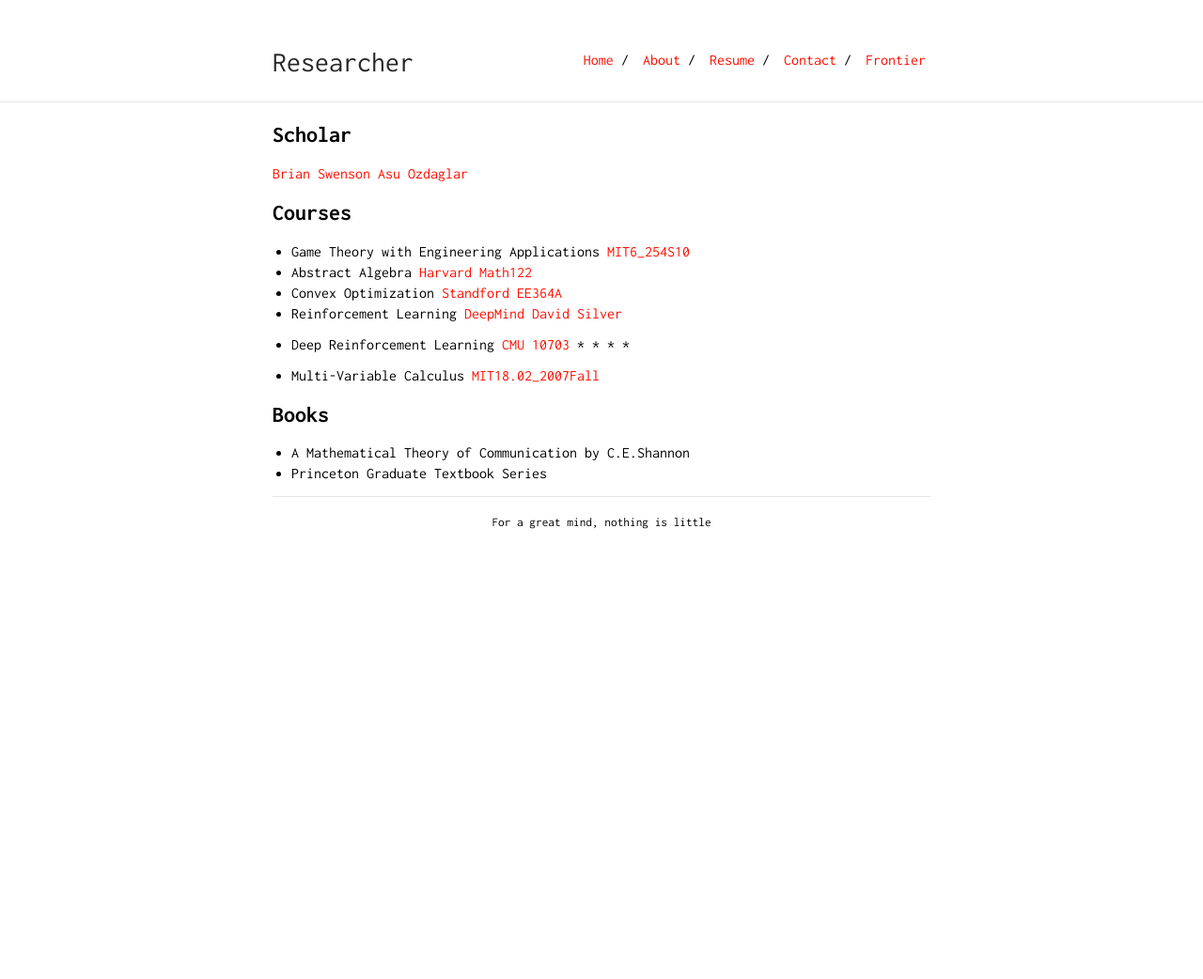
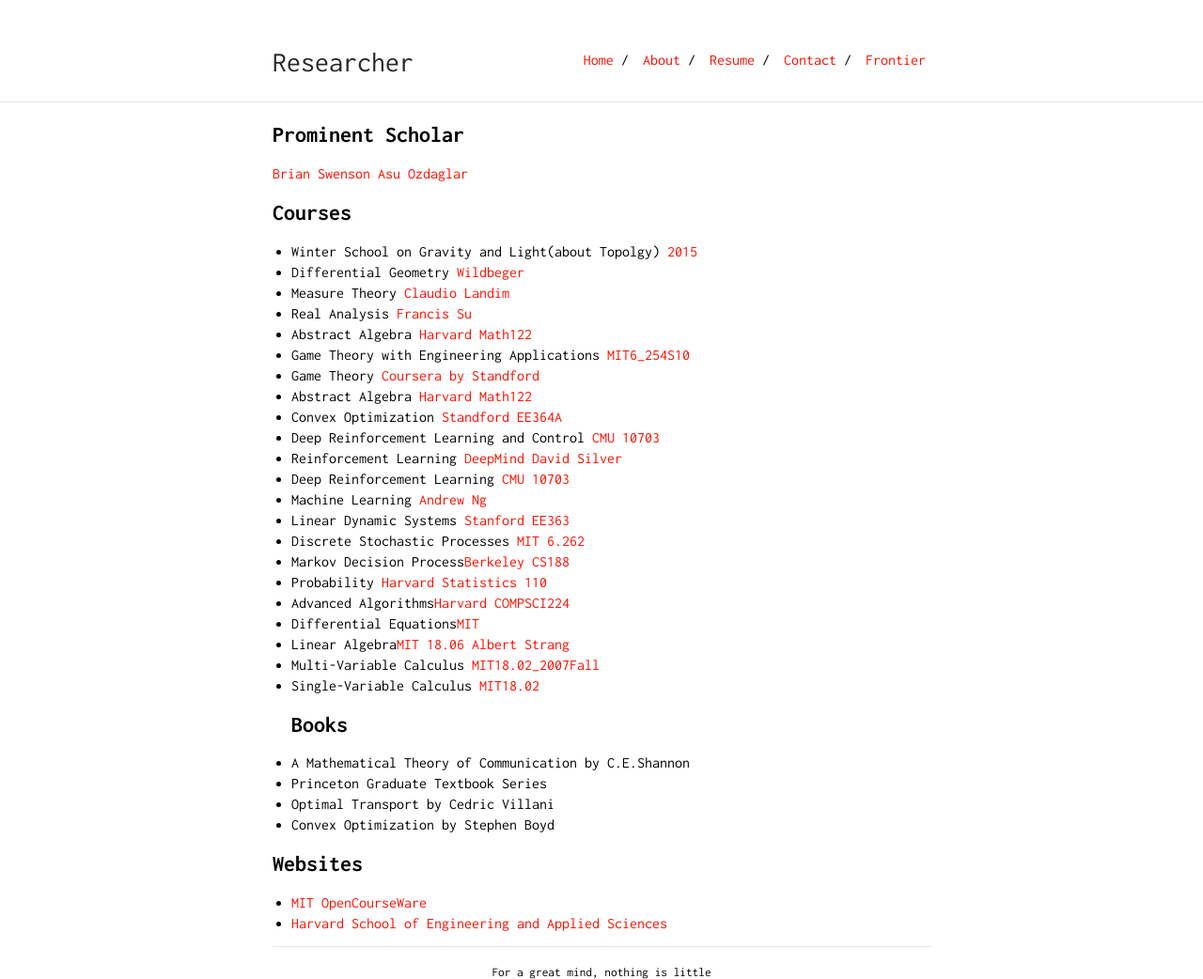
Before and after one commit to lelivre/lelivre.github.io, a Jekyll site: the page built from frontier.md, in a window 1280 px wide. Shown: the whole page at 94% size. Built offline with Jekyll 4.4.1, drawn with Linux system fonts in a browser that asks for light colours; our own code applies the rules of GitHub Pages for plain Markdown files; before the commit the page ends 900 px from its top, so only the background shows below that.

Commit message:
Add More Courses

```diff
--- a/frontier.md
+++ b/frontier.md
@@ -1,23 +1,38 @@
 
-## Scholar
+## Prominent Scholar
 [Brian Swenson](scholar.google.com) [Asu Ozdaglar](scholar.google.com)
 
 ## Courses
-
+* Winter School on Gravity and Light(about Topolgy) [2015](www.youtube.com)
+* Differential Geometry [Wildbeger](www.youtube.com)
+* Measure Theory [Claudio Landim](www.youtube.com)
+* Real Analysis [Francis Su](www.youtube.com)
+* Abstract Algebra [Harvard Math122](www.youtube.com)
 * Game Theory with Engineering Applications [MIT6\_254S10](www.google.com)
+* Game Theory [Coursera by Standford](www.youtube.com)
 * Abstract Algebra [Harvard Math122](www.youtube.com)
 * Convex Optimization [Standford EE364A](www.youtube.com)
+* Deep Reinforcement Learning and Control [CMU 10703](www.youtube.com)
 * Reinforcement Learning [DeepMind David Silver](youtube.com)
 * Deep Reinforcement Learning [CMU 10703](ketefvision.github.io)
-*
-*
-*
-*
-
-
+* Machine Learning [Andrew Ng](www.coursera.com)
+* Linear Dynamic Systems [Stanford EE363](www.youtube.com)
+* Discrete Stochastic Processes [MIT 6.262](www.youtube.com)
+* Markov Decision Process[Berkeley CS188](www.youtube.com)
+* Probability [Harvard Statistics 110](www.youtube.com)
+* Advanced Algorithms[Harvard COMPSCI224](www.youtube.com)
+* Differential Equations[MIT](www.youtube.com)
+* Linear Algebra[MIT 18.06 Albert Strang](www.youtube.com)
 * Multi-Variable Calculus [MIT18.02\_2007Fall](youtube.com)
-
+* Single-Variable Calculus [MIT18.02](www.youtube.com)
 ## Books
 
 * A Mathematical Theory of Communication by C.E.Shannon
 * Princeton Graduate Textbook Series
+* Optimal Transport by Cedric Villani
+* Convex Optimization by Stephen Boyd
+
+## Websites
+
+* [MIT OpenCourseWare](https://ocw.mit.edu)
+* [Harvard School of Engineering and Applied Sciences](www.seas.harvard.edu)
```
Also changed, not shown: README.md.
